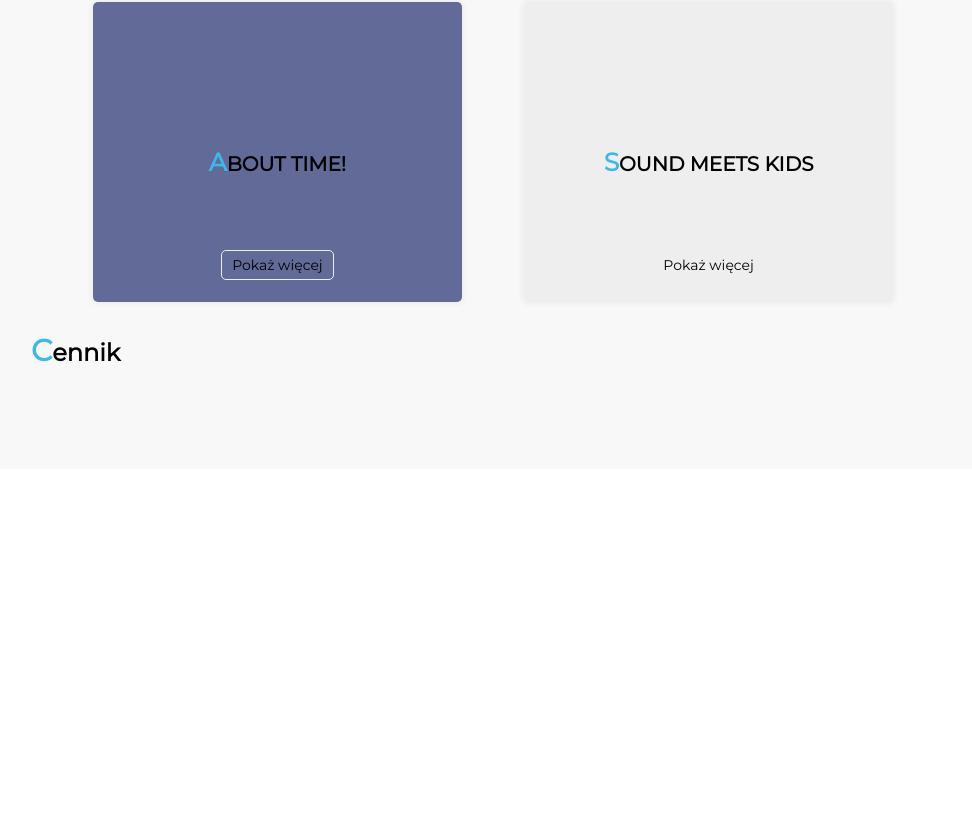
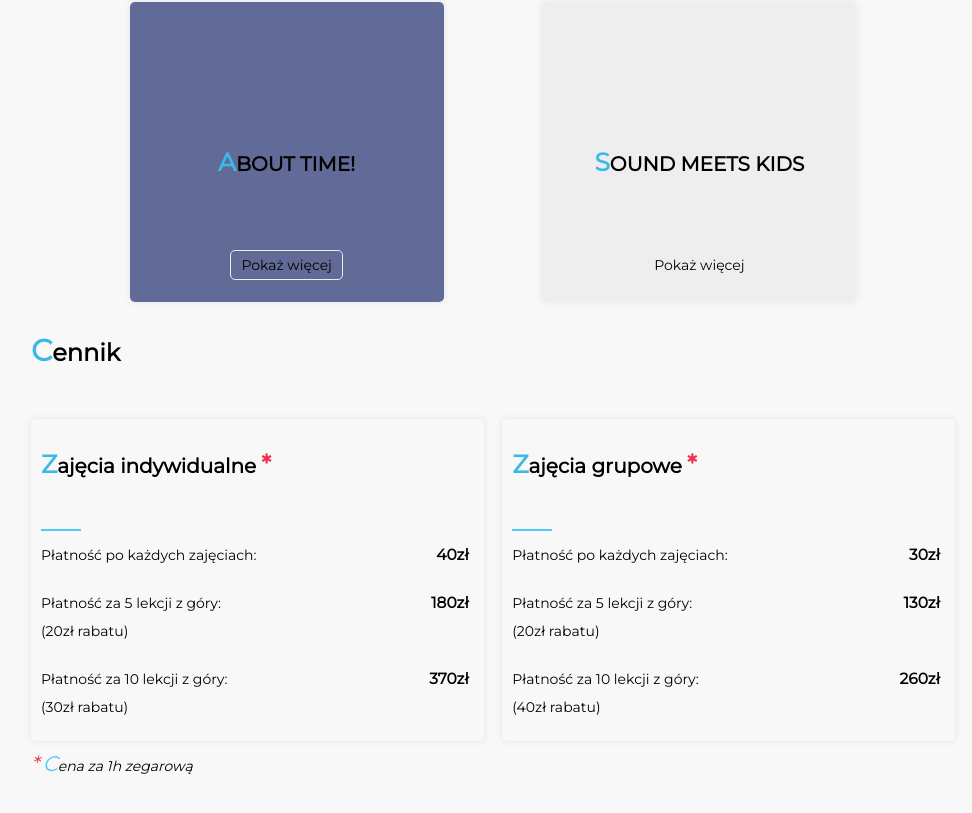
Before and after one commit to TomekMojsiuk/sound-english, a React (Create React App) app: page /oferta in a window 1280 px wide. Shown: the part 1240-2053 px from the top of the page, without its empty margins (147-1119 px from the left). Before the commit the page ends 1709 px from the top, so only its background shows below. Built offline with nearby package versions, Linux system fonts and the light colour scheme.

Commit message:
price list added

```diff
--- a/src/Components/TilePopUp/TilePopUp.scss
+++ b/src/Components/TilePopUp/TilePopUp.scss
@@ -19,11 +19,11 @@
  }
 
  @media all and (min-width: $BreakpointDesktop) {
-  width: 40%;
+  width: 34%;
   height: 300px;
 
   &:hover {
-   width: 45%;
+   width: 35%;
    height: 310px;
    box-shadow: unset;
   }
--- a/src/Pages/Main/Main.js
+++ b/src/Pages/Main/Main.js
@@ -63,9 +63,7 @@ class Main extends React.Component {
  }
 }
 
-// const Main = () => {
-//  return
-//  );
-// };
+// TODO skonsultować z Bartkiem elementy w bannerze
+
 
 export default Main;
--- a/src/Pages/Main/Main.scss
+++ b/src/Pages/Main/Main.scss
@@ -5,6 +5,7 @@
  background-size: 90%;
  background-repeat: no-repeat;
  background-position: center ;
+ background-size: contain;
  align-self: center;
  height: 90vh;
  width: 90vw;
--- a/src/Pages/OfertaCennik/OfertaCennik.js
+++ b/src/Pages/OfertaCennik/OfertaCennik.js
@@ -185,7 +185,69 @@ class OfertaCennik extends React.Component {
      <h1>
       <span>C</span>ennik
      </h1>
-     <div className="prices__container"></div>
+
+     <div className='prices__container'>
+      <div className={"left"}>
+       <h2>
+        <span>Z</span>ajęcia indywidualne{" "}
+        <span className={"asterisk"}>&#42;</span>
+       </h2>
+       <div className='underline' />
+       <div className='price__item__list'>
+        <div className='price__item'>
+         <div>Płatność po każdych zajęciach:</div>
+         <div>
+          <span className={"bold"}>40zł</span>
+         </div>
+        </div>
+        <div className='price__item'>
+         <div>Płatność za 5 lekcji z góry:</div>
+         <div>
+          <span className={"bold"}>180zł</span>
+         </div>
+         <div>(20zł rabatu)</div>
+        </div>
+        <div className='price__item'>
+         <div>Płatność za 10 lekcji z góry:</div>
+         <div>
+          <span className={"bold"}>370zł</span>
+         </div>
+         <div>(30zł rabatu)</div>
+        </div>
+       </div>
+      </div>
+      <div className={"right"}>
+       <h2>
+        <span>Z</span>ajęcia grupowe <span className={"asterisk"}>&#42;</span>
+       </h2>
+       <div className='underline' />
+       <div className='price__item__list'>
+        <div className='price__item'>
+         <div>Płatność po każdych zajęciach:</div>
+         <div>
+          <span className={"bold"}>30zł</span>
+         </div>
+        </div>
+        <div className='price__item'>
+         <div>Płatność za 5 lekcji z góry:</div>
+         <div>
+          <span className={"bold"}>130zł</span>
+         </div>
+         <div>(20zł rabatu)</div>
+        </div>
+        <div className='price__item'>
+         <div>Płatność za 10 lekcji z góry:</div>
+         <div>
+          <span className={"bold"}>260zł</span>
+         </div>
+         <div>(40zł rabatu)</div>
+        </div>
+       </div>
+      </div>
+     </div>
+     <p className={"footnote"}>
+      <span className={"asterisk"}>&#42;</span> <span>C</span>ena za 1h zegarową
+     </p>
     </div>
    </div>
   ) : (
@@ -194,4 +256,6 @@ class OfertaCennik extends React.Component {
  }
 }
 
+// TODO Oferta i Cennik - Czy brat Bartka zrobi grafikę do kafelków?
+
 export default OfertaCennik;
--- a/src/Pages/OfertaCennik/OfertaCennik.scss
+++ b/src/Pages/OfertaCennik/OfertaCennik.scss
@@ -1,16 +1,80 @@
-@import '../../Scss/Config.scss';
+@import "../../Scss/Config.scss";
 .prices__container {
-display: flex;
-flex-direction: column;
-justify-content: center;
-align-items: center;
-width: 100%;
-@media all and (min-width: $BreakpointDesktop) {
+ display: flex;
+ flex-direction: column;
+ justify-content: space-between;
+ align-items: flex-start;
+ width: 100%;
+ @media all and (min-width: $BreakpointDesktop) {
+  flex-direction: row;
+ }
 
+ .left,
+ .right {
+  padding: 10px;
+  width: 100%;
+  border-radius: 5px;
+  @include boxShadow($color1);
+
+  @media all and (min-width: $BreakpointDesktop) {
+   width: 49%;
+  }
+ }
+
+ .left {
+  margin-bottom: 20px;
+  @media all and (min-width: $BreakpointDesktop) {
+   margin-bottom: unset;
+  }
+ }
 }
+
+.footnote {
+ font-size: 1rem;
+ font-style: italic;
+}
+
+.asterisk {
+ color: $color5 !important;
+}
+
+.price__item__list {
+ display: flex;
+ flex-direction: column;
+ justify-content: space-between;
+
+ .price__item {
+  padding: 5px 0;
+  margin: 5px 0;
+
+  div {
+   font-size: 1.4rem;
+   line-height: 2em;
+  }
+
+  :nth-child(1) {
+   float: left;
+  }
+  :nth-child(2) {
+   float: right;
+  }
+  :nth-child(3) {
+   clear: both;
+  }
+
+  @media all and (min-width: $BreakpointDesktop) {
+  }
+
+  .bold {
+   color: unset;
+   font-size: 1.1em;
+   font-weight: bold;
+   padding-right: 5px;
+  }
+ }
 }
 
 // Icons
 .up-to-date {
-    background: url('../../assets/ico/up-to-date.svg');
+ background: url("../../assets/ico/up-to-date.svg");
 }
--- a/src/Pages/Szkola/Szkola.js
+++ b/src/Pages/Szkola/Szkola.js
@@ -155,4 +155,6 @@ class Szkola extends React.Component {
  }
 }
 
+// TODO Szkola - Czy brat Bartka zrobi grafikę do kafelków?
+
 export default Szkola;
```
